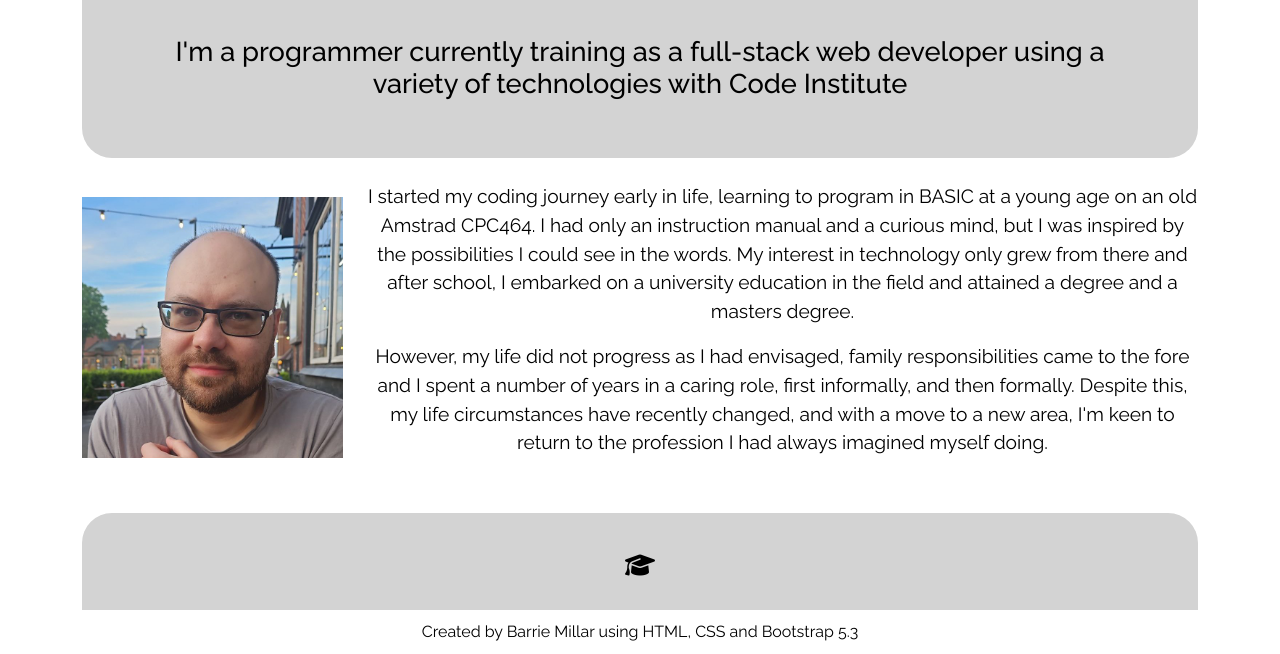
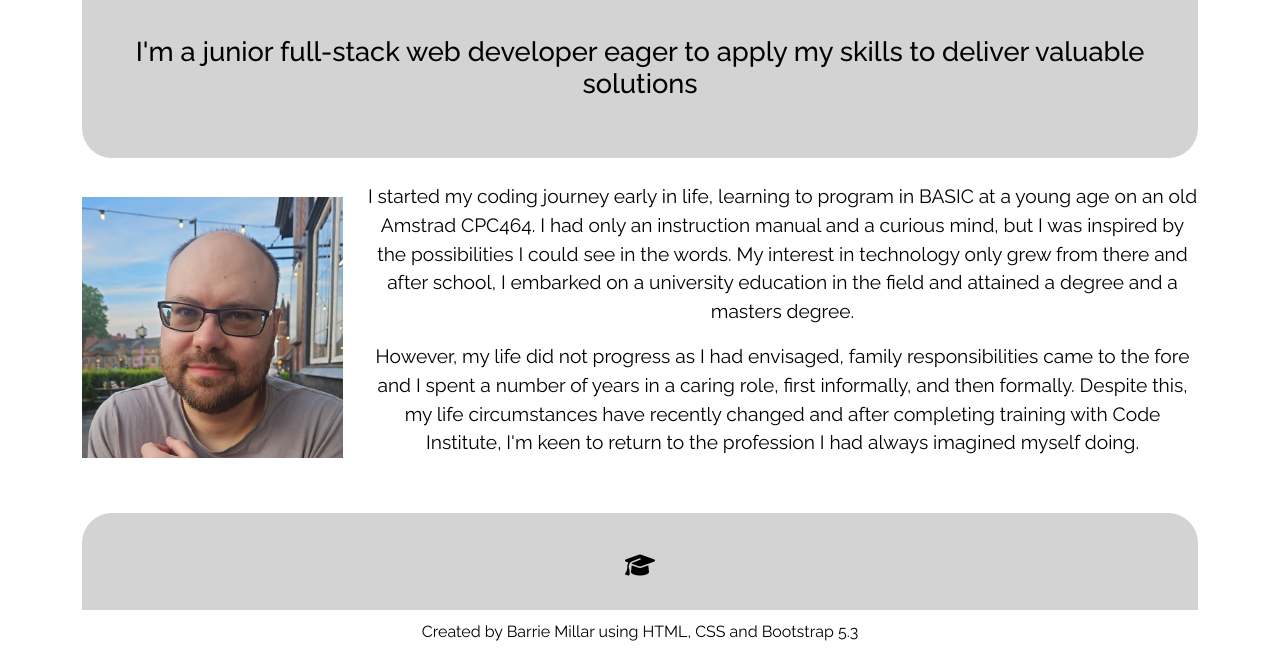
Before and after one commit to CyberArchitect777/personal-site, a plain HTML site: page editions/v2/index.html in a window 1280 px wide. Shown: the part 146-800 px from the top of the page. Drawn offline with nearby package versions, Linux system fonts and the light colour scheme.

Commit message:
ST+v2: undo mistaken changes to ST and move them to v2 where they should be

```diff
--- a/editions/v2/index.html
+++ b/editions/v2/index.html
@@ -72,8 +72,7 @@
     <main class="flex-fill betweenhandf">
         <section id="introbox" class="boxstyling colours-boxes">
             <h1 class="text-center">Hi, I'm <strong>Barrie Millar</strong></h1>
-            <h2 class="text-center">I'm a programmer currently training as a full-stack web developer using a
-                variety of technologies with Code Institute</h2>
+            <h2 class="text-center">I'm a junior full-stack web developer eager to apply my skills to deliver valuable solutions</h2>
         </section>
         <section id="photodesc" class="row mt-4"
             aria-label="Section containing a photograph of me and a brief description of my history">
@@ -89,7 +88,7 @@
                     embarked on a university education in the field and attained a degree and a masters degree.</p>
                 <p>However, my life did not progress as I had envisaged, family responsibilities came to the fore and I
                     spent a number of years in a caring role, first informally, and then formally. Despite this, my life
-                    circumstances have recently changed, and with a move to a new area, I'm keen to return to the
+                    circumstances have recently changed and after completing training with Code Institute, I'm keen to return to the
                     profession I had always imagined myself doing.</p>
             </div>
         </section>
```
Also changed, not shown: index.html (+3 -2 lines).
